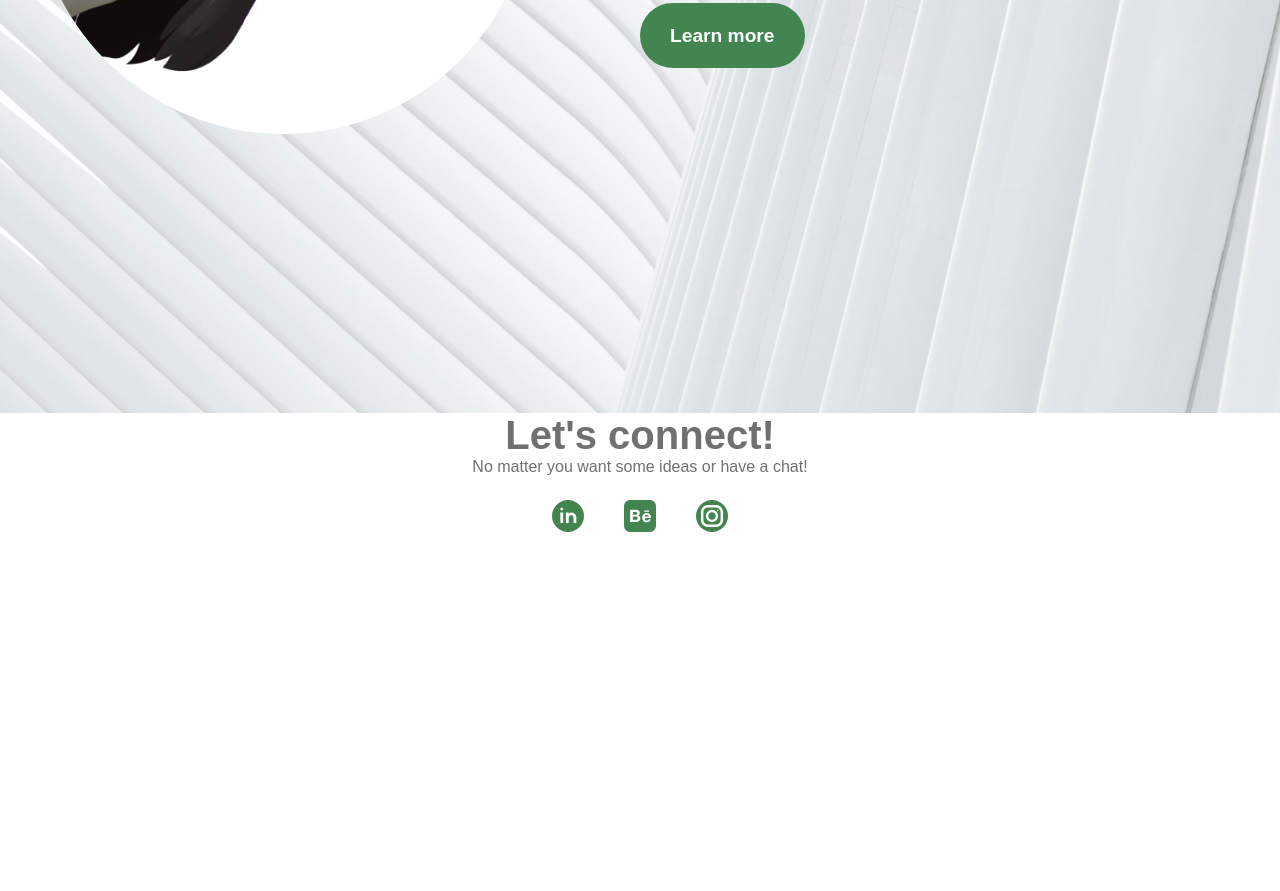
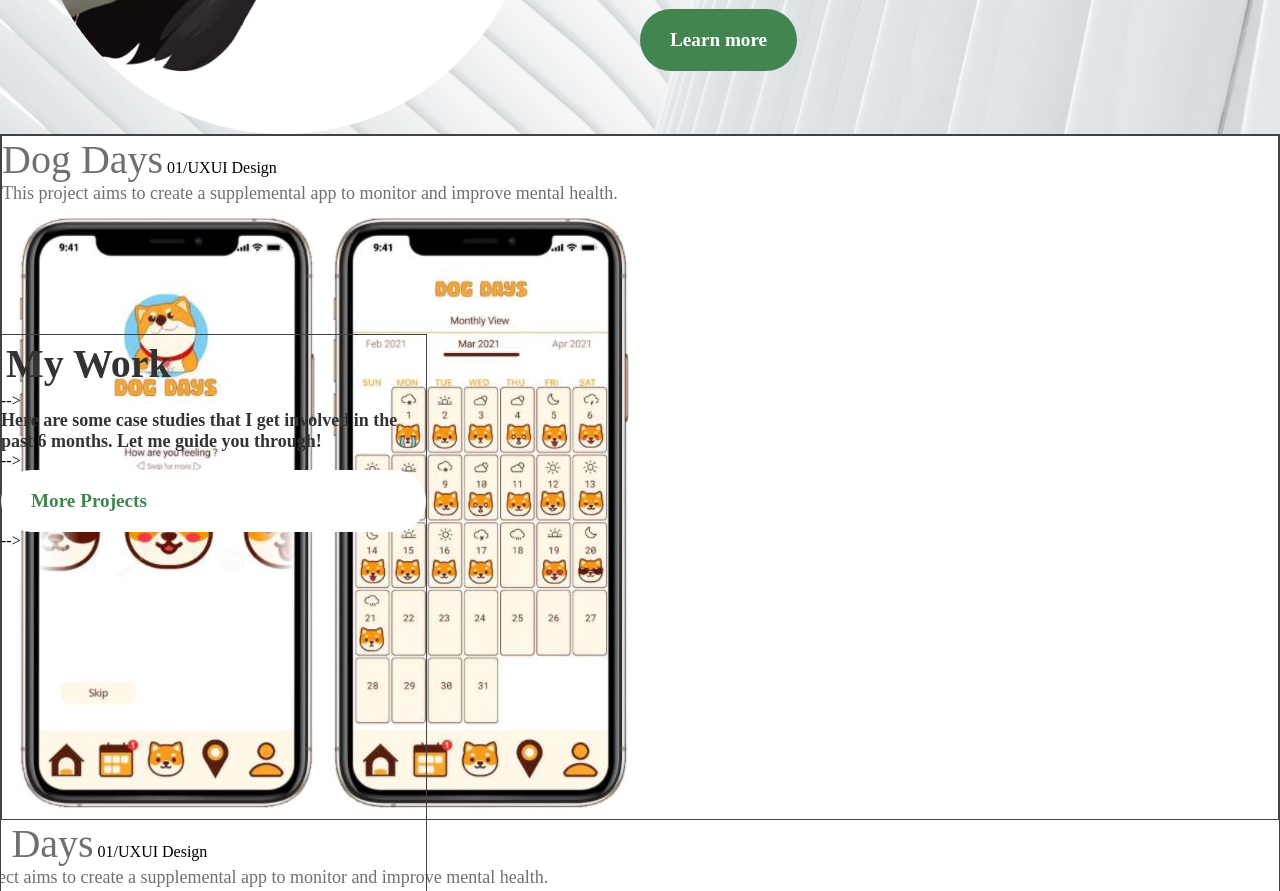
Before and after one commit to Jadehunmie/UX_UI_HW_18, a plain HTML site: page index.html in a window 1280 px wide. Shown: the part 666-1557 px from the top of the page. Before the commit the page ends 1227 px from the top, so only its background shows below. Drawn offline with Linux system fonts and the light colour scheme; files whose address does not match are found by name.

Commit message:
add my work

```diff
--- a/index.html
+++ b/index.html
@@ -39,13 +39,49 @@
         <br>
         <button>Learn more</button>
     </div>
+</header>
+<main class="grid">
+    <div class="intro ln">
+    <div>
+    <h5>My Work</div> -->
+    <h6>Here are some case studies that I get involved in the past 6 months. Let me guide you through!</h6> -->
+    <button2>More Projects</button2> -->
+</div>
+</div>
+    <div class="container ln">
+    <div class="ln"><div>
+        <h7>Dog Days</h7>
+        <h8>01/UXUI Design</h8>
+        <p>This project aims to create a supplemental app to monitor and improve mental health.</p>
+        <img src="Image/Dog days1.JPG">
+    </div>
+    </div>
+    <div class="card"><div>
+        <h7>Dog Days</h7>
+        <h8>01/UXUI Design</h8>
+        <p>This project aims to create a supplemental app to monitor and improve mental health.</p>
+        <img src="Image/Dog days1.JPG">
+    </div>
+    </div>
+    <div class="card"><div>
+        <h7>Dog Days</h7>
+        <h8>01/UXUI Design</h8>
+        <p>This project aims to create a supplemental app to monitor and improve mental health.</p>
+        <img src="Image/Dog days1.JPG">
+    </div></div>
+    <div class="card"><div>
+        <h7>Dog Days</h7>
+        <h8>01/UXUI Design</h8>
+        <p>This project aims to create a supplemental app to monitor and improve mental health.</p>
+        <img src="Image/Dog days1.JPG">
+    </div>
+    </div>
+    </div>
+</main>
 
-</header>
-
-</div>
     <footer>
-        <h5>Let's connect!</h5>
-        <h6>No matter you want some ideas or have a chat!</h6>
+        <h7>Let's connect!</h7>
+        <p>No matter you want some ideas or have a chat!</p>
         <ul class="footer-links">
         <li><img src="./Image/icons-linkedin-circled.svg"></li>
         <li><img src="./Image/icons8-behance.svg"></li>
--- a/style.css
+++ b/style.css
@@ -2,7 +2,7 @@
     box-sizing: border-box;
     margin: 0;
     padding: 0;
-    font-family: Arial, Helvetica, sans-serif;
+    font-family: poppins;
 }
 
     html,
@@ -69,7 +69,7 @@ li {
     background-image: url(../UX_UI_HW_17/Image/background.jpg);
     background-repeat: no-repeat;
     background-position: center;
-    height: 1079px;
+    height: 100vh;
     background-size: cover;
     position: relative;
 
@@ -125,9 +125,51 @@ li {
     flex-direction: column;
     align-items: flex-start;
     justify-content: center;
+}
+
+.grid {
+    display: grid;
+    grid-template-columns: repeat(12,1fr);
+}
+
+.intro {
+    grid-column: span 4;
+    height: 1000px;
+
 
 }
 
+.intro > * {
+    display: flex;
+    background-image: none;
+    display: flex;
+    align-items: center;
+    justify-content: start;
+
+}
+
+.container {
+    grid-column: span 8;
+
+}
+
+.container > * {
+    display: flex;
+    background-image: none;
+    display: flex;
+    align-items: center;
+    justify-content: start;
+
+
+}
+
+.card {
+    display: flex;
+    width: 500px;
+    height: auto;
+    align-items: flex-start;
+    justify-content: center;
+}
 
 h2, h3 {
     color: #428551;
@@ -149,19 +191,32 @@ h4 {
  }
 
 h5 {
+    color: #333333;
+    font-size: 40px;
+    font-weight:bold;
+    padding: 5px 60px 5px 5px;
+}
+
+h6 {
+    color: #333333;
+    font-size: 18px;
+    font-weight: bolder;
+}
+
+
+h7 {
     color: #707070;
     font-size:40px ;
 }
 
-h6 {
+p {
     color: #707070;
-    font-size: 16px;
+    font-size: 18px;
     font-weight: lighter;
 }
 button {
-    height: 65px;
+    padding: 20px 30px;
     border-radius: 65px;
-    padding: 0 30px;
     border-style: none;
     font-size: 18px;
     font-size: 1.2em;
@@ -169,8 +224,30 @@ button {
     background-color: #428551;
     font: bold;
     color:white;
+    transition: .75;
+}
+button:hover {
+    background-color: #66856d;
+    cursor: pointer;
 }
 
+button2 {
+    padding: 20px 30px;
+    border-radius: 65px;
+    border-style: 1px solid;
+    font-size: 18px;
+    font-size: 1.2em;
+    font-weight: bold;
+    background-color: white;
+    font: bold;
+    color:#428551;
+    transition: .75;
+}
+
+button2:hover {
+    background-color: #66856d;
+    cursor: pointer;
+}
 footer {
     display: flex;
     flex-direction: column;
```
